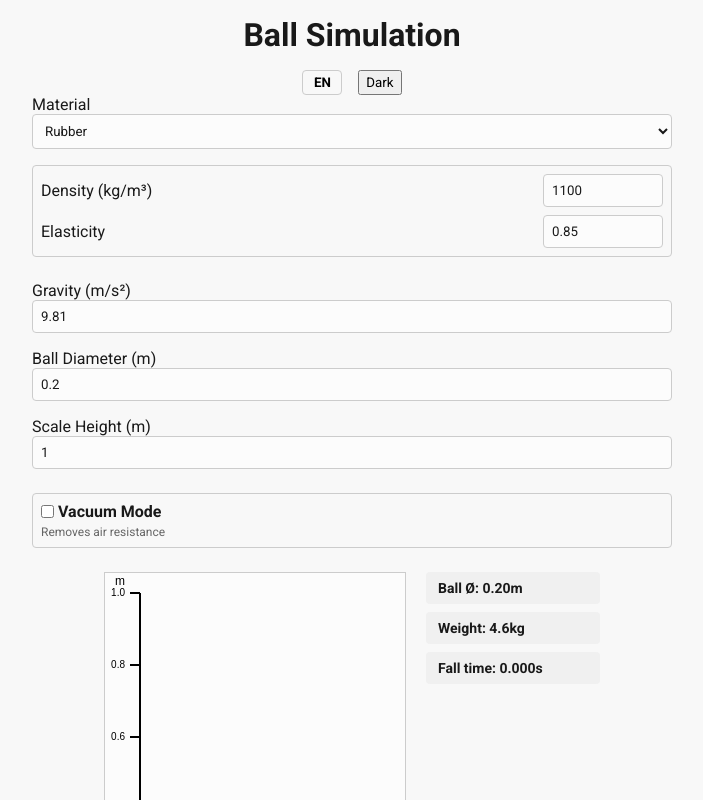
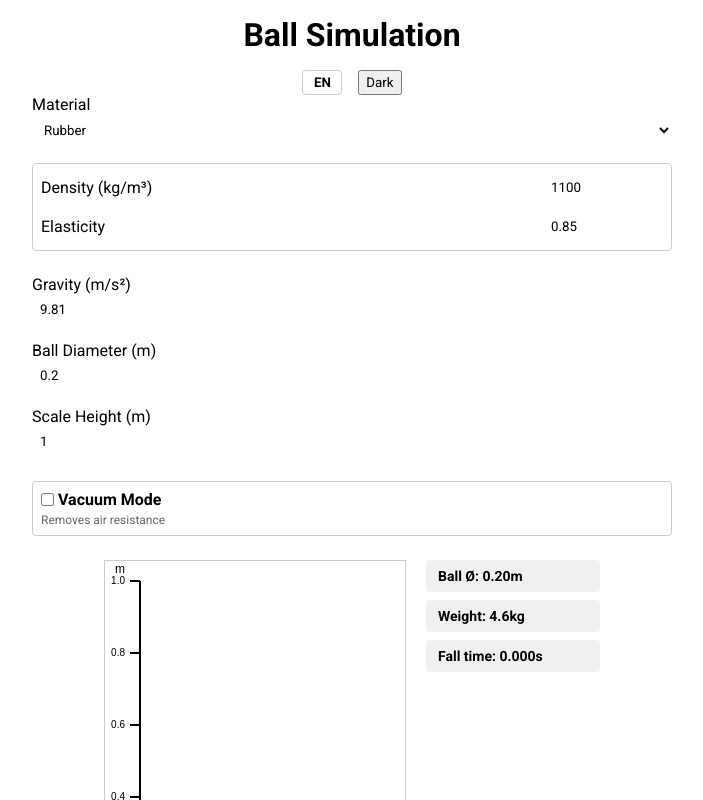
Before and after one commit to TenProtons/gravity-simulation, a Vue app: page / in a window 1280 px wide. Shown: the top 800 px of the page, without its empty margins (288-991 px from the left). Built offline with nearby package versions, Linux system fonts and the light colour scheme.

Commit message:
in process

```diff
--- a/src/App.vue
+++ b/src/App.vue
@@ -116,43 +116,8 @@ function toggleTheme(newTheme: string) {
   align-items: center;
   min-height: 100vh;
   padding: $spacing-md;
-}
-
-/* Light theme */
-.light {
-  background-color: $color-background-light;
-  color: $color-text-light;
-
-  input, select, textarea {
-    background-color: $color-white;
-    color: $color-text-light;
-    border-color: $color-gray;
-  }
-}
-
-/* Dark theme */
-.dark {
-  background-color: $color-background-dark;
-  color: $color-text-dark;
-
-  input, select, textarea {
-    background-color: #333;
-    color: $color-text-dark;
-    border-color: #555;
-  }
-
-  .indicator {
-    background-color: #444;
-    color: $color-text-dark;
-  }
-
-  .toggle-group, .properties-group {
-    border-color: #555;
-  }
-
-  .toggle-info {
-    color: #aaa;
-  }
+  background-color: var(--background-color);
+  color: var(--text-color);
 }
 
 .header {
@@ -189,10 +154,11 @@ function toggleTheme(newTheme: string) {
 
 .indicator {
   padding: 8px 12px;
-  background-color: $color-gray-light;
+  background-color: var(--indicator-background);
   border-radius: $border-radius-sm;
   font-size: $font-size-normal;
   font-weight: $font-weight-bold;
   min-width: $width-indicator;
+  color: var(--indicator-text-color);
 }
 </style>
--- a/src/assets/main.css
+++ b/src/assets/main.css
@@ -1,17 +1,54 @@
 @import './variables.scss';
 
+/* Define default variables for light mode */
 :root {
-  --color-primary: #{$color-primary};
-  --color-primary-dark: #{$color-primary-dark};
-  --color-black: #{$color-black};
-  --color-white: #{$color-white};
-  --color-background-light: #{$color-background-light};
-  --color-background-dark: #{$color-background-dark};
-  --color-text-light: #{$color-text-light};
-  --color-text-dark: #{$color-text-dark};
-  --color-gray-light: #{$color-gray-light};
-  --color-gray: #{$color-gray};
-  --color-gray-dark: #{$color-gray-dark};
+  /* Colors */
+  --background-color: #ffffff;
+  --text-color: #000000;
+  --primary-color: #007bff;
+  --primary-dark-color: #003f7f;
+  --gray-light-color: #f0f0f0;
+  --gray-color: #ccc;
+  --gray-dark-color: #666;
+  --white-color: #fff;
+
+  /* Form elements */
+  --input-background: #ffffff;
+  --input-text-color: #000000;
+  --input-border-color: #ccc;
+
+  /* UI elements */
+  --indicator-background: #f0f0f0;
+  --indicator-text-color: #000000;
+  --toggle-group-border-color: #ccc;
+  --toggle-info-color: #666;
+  --properties-group-border-color: #ccc;
+}
+
+/* Dark mode variables */
+.dark {
+  --background-color: #222;
+  --text-color: #ffffff;
+  --gray-light-color: #444;
+  --gray-color: #777;
+  --gray-dark-color: #aaa;
+
+  /* Form elements */
+  --input-background: #333;
+  --input-text-color: #ffffff;
+  --input-border-color: #555;
+
+  /* UI elements */
+  --indicator-background: #444;
+  --indicator-text-color: #ffffff;
+  --toggle-group-border-color: #555;
+  --toggle-info-color: #aaa;
+  --properties-group-border-color: #555;
+}
+
+/* Light mode - use default root values */
+.light {
+  /* Variables are already defined in :root */
 }
 
 /* Apply Roboto font throughout the application */
@@ -26,14 +63,42 @@ h1, h2, h3, h4, h5, h6 {
   box-sizing: border-box;
 }
 
-/* Restore padding for form elements */
+/* Base styles */
+body {
+  background-color: var(--background-color);
+  color: var(--text-color);
+}
+
+/* Form elements styles */
 input,
-select {
+select,
+textarea {
   padding: $spacing-sm;
   border-radius: $border-radius-sm;
-  border: $border-width solid $color-gray;
+  border: $border-width solid var(--input-border-color);
+  background-color: var(--input-background);
+  color: var(--input-text-color);
+}
+
+button {
+  cursor: pointer;
 }
 
 h1, h2, h3, h4, h5, h6 {
   font-weight: $font-weight-bold;
+  color: var(--text-color);
 }
+
+/* Common UI elements styling */
+.indicator {
+  background-color: var(--indicator-background);
+  color: var(--indicator-text-color);
+}
+
+.toggle-group, .properties-group {
+  border-color: var(--toggle-group-border-color);
+}
+
+.toggle-info {
+  color: var(--toggle-info-color);
+}
--- a/src/components/Controls.vue
+++ b/src/components/Controls.vue
@@ -250,6 +250,7 @@ export default defineComponent({
 
     label {
       margin-right: $spacing-sm;
+      color: var(--text-color);
     }
 
     input {
@@ -263,7 +264,7 @@ export default defineComponent({
   flex-direction: column;
   gap: $spacing-sm;
   padding: $spacing-sm;
-  border: $border-width solid $color-gray;
+  border: $border-width solid var(--properties-group-border-color);
   border-radius: $border-radius-sm;
   margin-bottom: $spacing-sm;
 }
@@ -286,7 +287,7 @@ input {
   flex-direction: column;
   margin: $spacing-sm 0;
   padding: $spacing-sm;
-  border: $border-width solid $color-gray;
+  border: $border-width solid var(--toggle-group-border-color);
   border-radius: $border-radius-sm;
 }
 
@@ -301,12 +302,13 @@ input {
 
   .toggle-text {
     font-weight: $font-weight-bold;
+    color: var(--text-color);
   }
 }
 
 .toggle-info {
   margin-top: $spacing-xs;
   font-size: $font-size-small;
-  color: $color-gray-dark;
+  color: var(--toggle-info-color);
 }
 </style>
--- a/src/components/LanguageSwitcher.vue
+++ b/src/components/LanguageSwitcher.vue
@@ -39,21 +39,22 @@ function toggleLanguage() {
 }
 </script>
 
-<style lang="scss" scoped>
+<style lang="scss">
 @import '../assets/variables.scss';
 
 .language-toggle {
   background-color: transparent;
-  border: $border-width solid $color-gray;
+  border: $border-width solid var(--input-border-color);
   border-radius: $border-radius-sm;
   padding: $spacing-xs $spacing-sm;
   cursor: pointer;
   font-weight: $font-weight-bold;
   min-width: 40px;
-  transition: background-color 0.2s ease;
+  color: var(--text-color);
+  transition: all 0.2s ease;
 
   &:hover {
-    background-color: $color-gray-light;
+    background-color: var(--gray-light-color);
   }
 }
 </style>
--- a/src/components/Simulation.vue
+++ b/src/components/Simulation.vue
@@ -574,8 +574,8 @@ export default defineComponent({
 }
 
 .simulation-canvas {
-  border: $border-width solid $color-gray;
+  border: $border-width solid var(--gray-color);
   touch-action: none; /* helps with mobile dragging */
-  background: $color-white;
+  background: var(--white-color);
 }
 </style>
```
